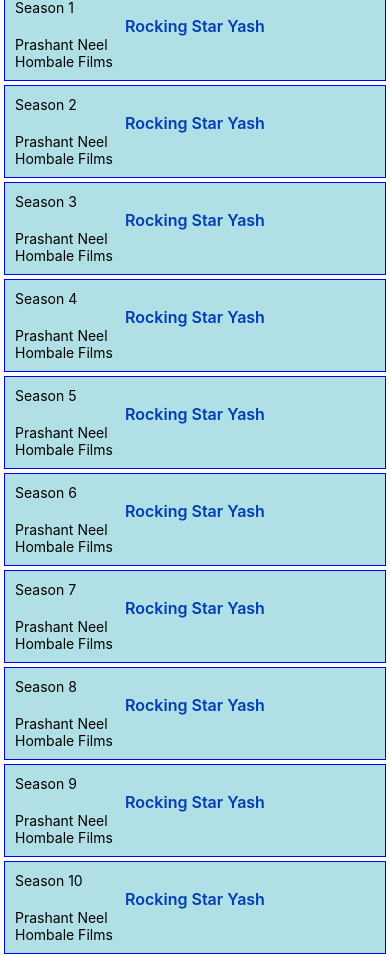
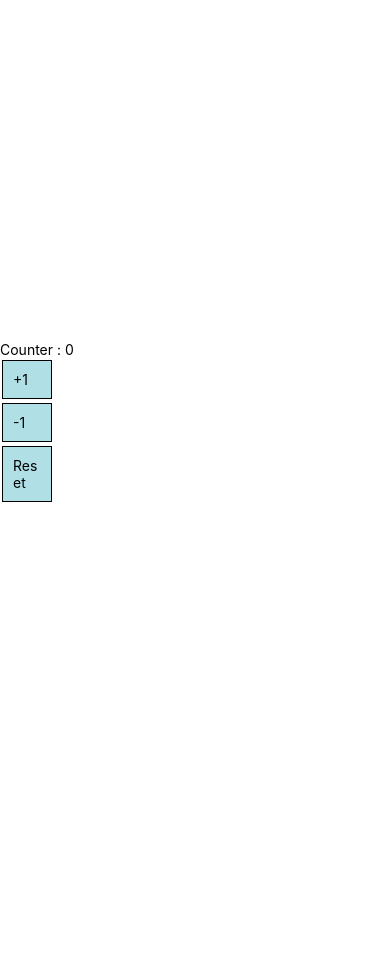
Before and after one commit to Prashant-SL/ReactNativePractice, a React Native app: screen / in a window 390 px wide. After the commit the page ends 844 px from the top, so only its background shows below. Built offline with nearby package versions, Linux system fonts and the light colour scheme.

Commit message:
Counter App Using useState hook

```diff
--- a/App.js
+++ b/App.js
@@ -1,10 +1,10 @@
 import { View, StyleSheet, FlatList } from 'react-native';
-import Challenge from './src/Components/Challenge';
+import Counter from './src/Components/Counter';
 
 function App() {
   return (
     <View style={styles.container}>
-      <Challenge />
+      <Counter />
     </View>
   );
 }
--- a/src/Components/Challenge.jsx
+++ b/src/Components/Challenge.jsx
@@ -66,7 +66,9 @@
     ]
     return (
         <View style={{ marginTop: 100, margin: 2 }}>
-            <FlatList horizontal data={arr} renderItem={({ item }) => {
+            <FlatList keyExtractor={(e) => {
+                return e.title;
+            }} horizontal showsHorizontalScrollIndicator={false} data={arr} renderItem={({ item }) => {
                 return (
                     <View style={styles.card}>
                         <Text>{item.title}</Text>
@@ -76,7 +78,9 @@
                     </View>
                 )
             }} />
-            <FlatList data={arr} renderItem={({ item }) => {
+            <FlatList keyExtractor={(e) => {
+                return e.title;
+            }} data={arr} renderItem={({ item }) => {
                 return (
                     <View style={styles.card}>
                         <Text>{item.title}</Text>
--- /dev/null
+++ b/src/Components/Counter.jsx
@@ -0,0 +1,40 @@
+import React, { useState } from 'react';
+import { View, Text, TouchableOpacity, StyleSheet } from 'react-native';
+
+const Counter = () => {
+    const [count, setCount] = useState(0);
+
+    return (
+        <View>
+
+            <Text>Counter : {count}</Text>
+
+            <TouchableOpacity onPress={() => {
+                setCount(count + 1);
+            }} style={styles.button}>
+                <Text>+1</Text>
+            </TouchableOpacity>
+
+            <TouchableOpacity onPress={() => setCount(count - 1)} style={styles.button}>
+                <Text>-1</Text>
+            </TouchableOpacity>
+
+            <TouchableOpacity onPress={() => setCount(0)} style={styles.button}>
+                <Text>Reset</Text>
+            </TouchableOpacity>
+        </View>
+    );
+};
+
+const styles = StyleSheet.create({
+    button: {
+        backgroundColor: "powderblue",
+        color: "white",
+        width: 50,
+        padding: 10,
+        margin: 2,
+        borderWidth: 1
+    }
+})
+
+export default Counter;
```
